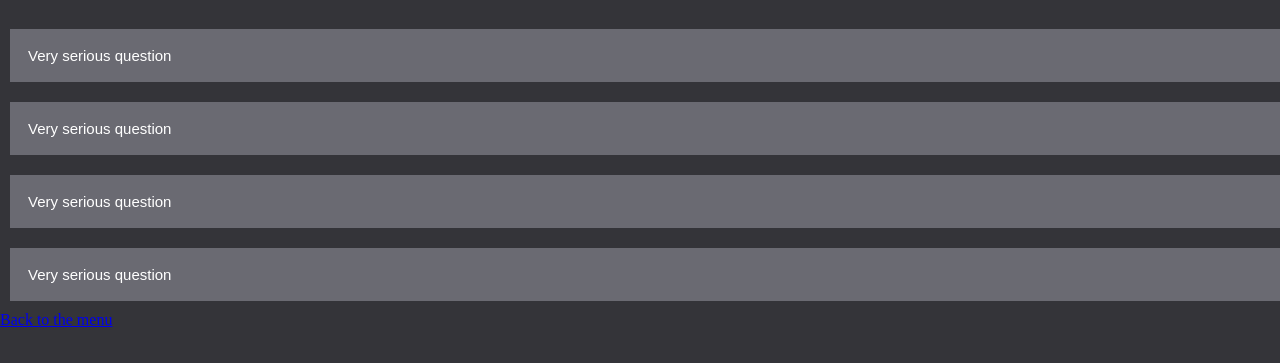
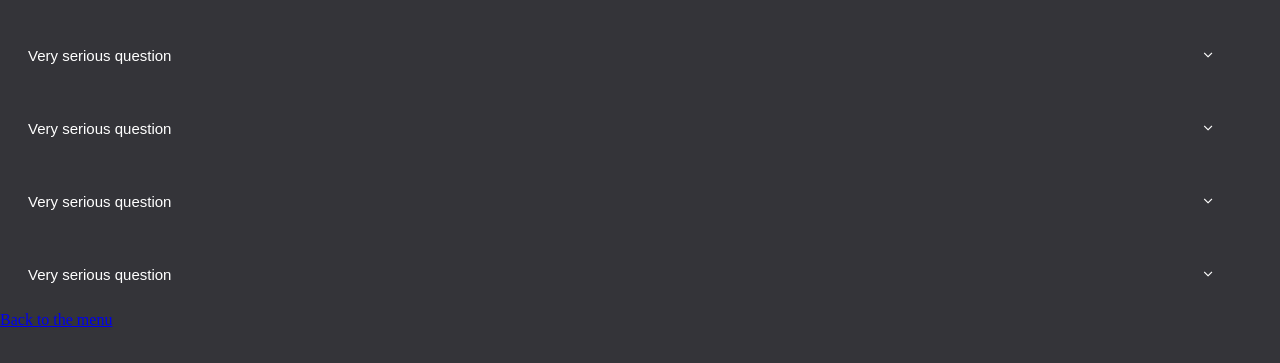
Before and after one commit to ieva1919/Onboarding, a website built with webpack: page src/accordion/index.html in a window 1280 px wide. Shown: the part 61-424 px from the top of the page. Built offline with nearby package versions, Linux system fonts and the light colour scheme.

Commit message:
changes for style of accordion and grid

```diff
--- a/src/accordion/index.html
+++ b/src/accordion/index.html
@@ -2,26 +2,37 @@
 <html>
 	<head>
 		<title>Accordion</title>
+		<link rel="stylesheet" href="https://cdnjs.cloudflare.com/ajax/libs/font-awesome/4.7.0/css/font-awesome.min.css">
 	</head>
 	<body>
 		<div id="accordion">
 			<h1>Q&A Accordion</h1>
-			<button class="accordion">Very serious question</button>
+			<button class="accordion">Very serious question
+				<i class="fa fa-angle-down"></i>
+			</button>
+				<div class="panel">
+					<p>Lorem ipsum dolor sit amet, consectetur adipisicing elit, sed do eiusmod tempor incididunt ut labore et dolore magna aliqua. Ut enim ad minim veniam, quis nostrud exercitation ullamco laboris nisi ut aliquip ex ea commodo consequat.</p>
+
+				</div>
+				<button class="accordion">Very serious question
+					<i class="fa fa-angle-down"></i>
+				</button>
 				<div class="panel">
 					<p>Lorem ipsum dolor sit amet, consectetur adipisicing elit, sed do eiusmod tempor incididunt ut labore et dolore magna aliqua. Ut enim ad minim veniam, quis nostrud exercitation ullamco laboris nisi ut aliquip ex ea commodo consequat.</p>
 				</div>
-				<button class="accordion">Very serious question</button>
+				<button class="accordion">Very serious question
+					<i class="fa fa-angle-down"></i>
+				</button>
 				<div class="panel">
 					<p>Lorem ipsum dolor sit amet, consectetur adipisicing elit, sed do eiusmod tempor incididunt ut labore et dolore magna aliqua. Ut enim ad minim veniam, quis nostrud exercitation ullamco laboris nisi ut aliquip ex ea commodo consequat.</p>
 				</div>
-				<button class="accordion">Very serious question</button>
+				<button class="accordion">Very serious question
+					<i class="fa fa-angle-down"></i>
+				</button>
 				<div class="panel">
 					<p>Lorem ipsum dolor sit amet, consectetur adipisicing elit, sed do eiusmod tempor incididunt ut labore et dolore magna aliqua. Ut enim ad minim veniam, quis nostrud exercitation ullamco laboris nisi ut aliquip ex ea commodo consequat.</p>
 				</div>
-				<button class="accordion">Very serious question</button>
-				<div class="panel">
-					<p>Lorem ipsum dolor sit amet, consectetur adipisicing elit, sed do eiusmod tempor incididunt ut labore et dolore magna aliqua. Ut enim ad minim veniam, quis nostrud exercitation ullamco laboris nisi ut aliquip ex ea commodo consequat.</p>
-				</div>
+				<br>
 				<a href="index.html">Back to the menu</a>
 		</div>
 	</body>
--- a/src/accordion/main.scss
+++ b/src/accordion/main.scss
@@ -1,5 +1,9 @@
 .accordion {
-	background-color: #6A6A72;
+	margin: 0 auto;
+	max-width: 1223px;
+}
+.accordion {
+	background-color: #343439;
 	color: white;
 	cursor: pointer;
 	padding: 18px;
@@ -13,7 +17,7 @@
 }
 
 .active, .accordion:hover {
-	background-color: #F46036;
+	background-color: #FF6800;
 }
 
 .panel {
@@ -22,3 +26,14 @@
 	background-color: white;
 	overflow: hidden;
 }
+
+button {
+	position: relative;
+
+		i {
+			font-size: 80px;
+			color:#FFFFFF;
+			position: absolute;
+			right: 20px;
+		}
+}
--- a/src/responsive-grid/main.scss
+++ b/src/responsive-grid/main.scss
@@ -21,14 +21,15 @@ body {
             justify-content: center;
         }
         .yellowDog {
-            height: 369px;
             display: flex;
             justify-content: center;
+            background-color: #FAB31B;
         }
         .aon {
-            height: 369px;
             display: flex;
             justify-content: center;
+            background-color: #E21A22;
+
         }
         .viavi {
             background:#502874;
@@ -59,8 +60,11 @@ body {
 
 .fg1 {
     width: 33%;
+    margin-right: 10px;
+    margin-bottom: 10px;
 }
 
 .fg2 {
     width: 66%;
+    margin-right: 10px;
 }
--- a/src/video/main.scss
+++ b/src/video/main.scss
@@ -1,3 +1,4 @@
 .container {
-
+	margin: 0 auto;
+	max-width: 1223px;
 }
```
